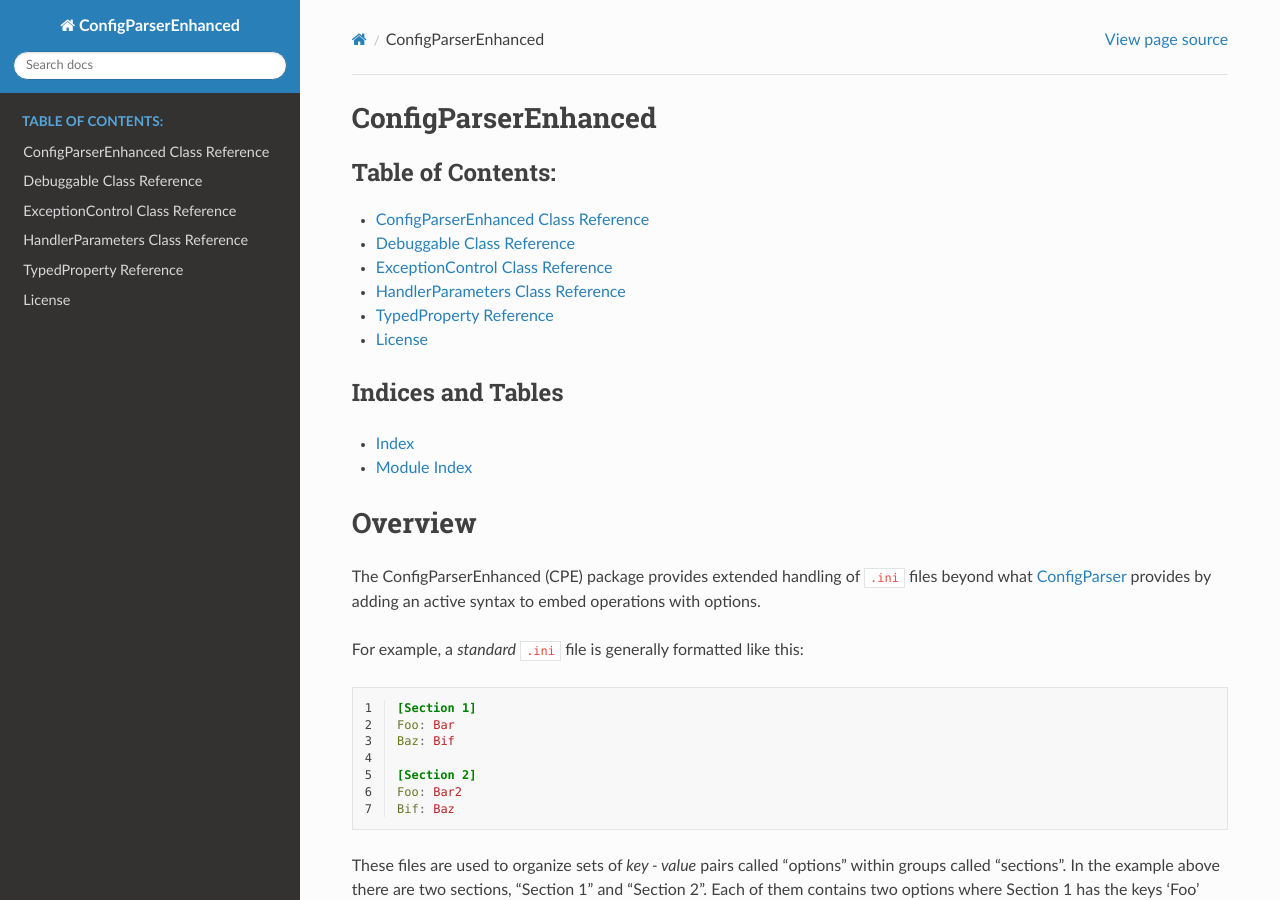
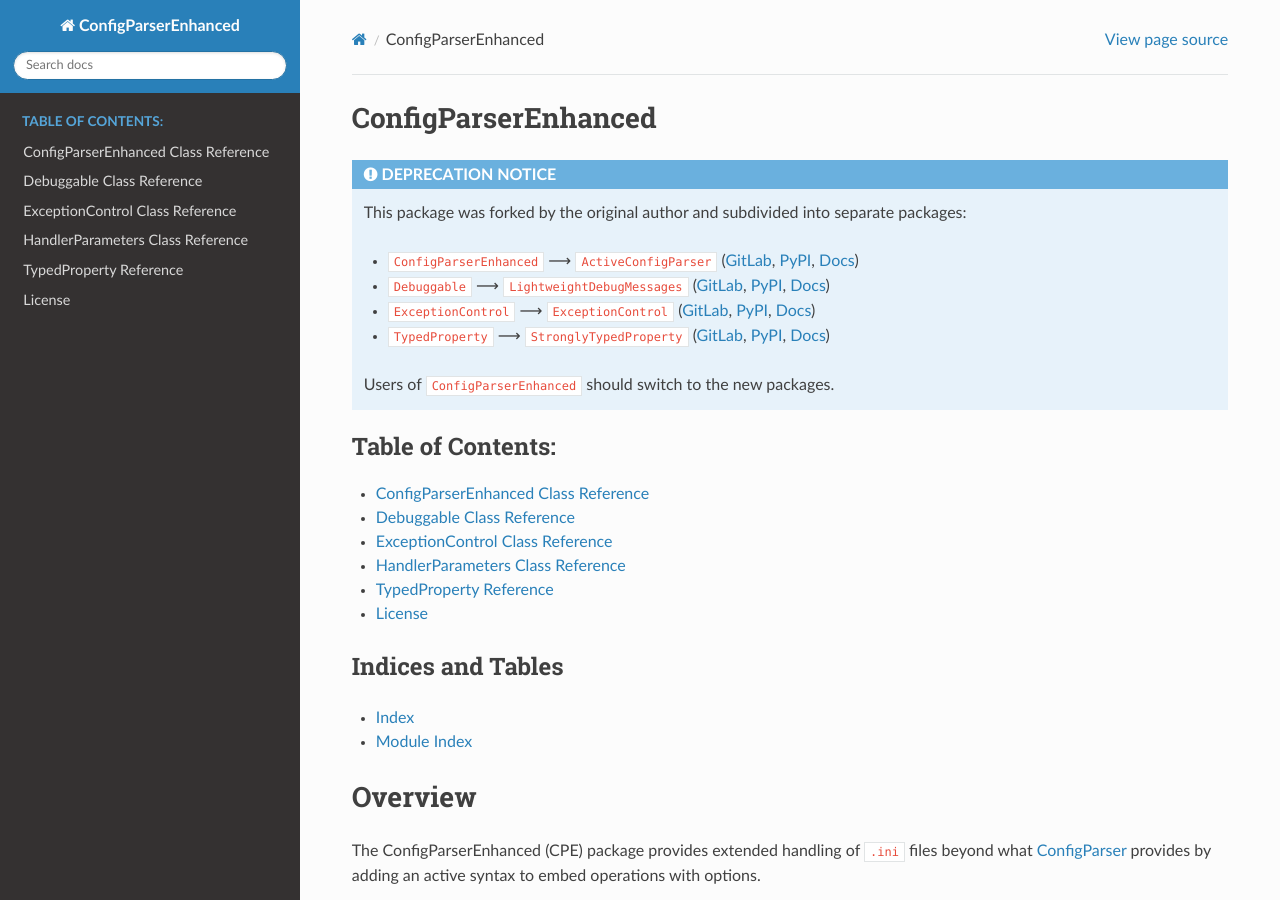
Before and after one commit to sandialabs/ConfigParserEnhanced, a Sphinx documentation site: the page built from doc/source/index.rst, in a window 1280 px wide and 900 px high. Built offline with Sphinx 7.4.7 and the Read the Docs theme 2.0.0, drawn with Linux system fonts in a browser that asks for light colours.

Commit message:
Add deprecation notice to the docs

```diff
--- a/doc/source/index.rst
+++ b/doc/source/index.rst
@@ -5,6 +5,31 @@
 
 ConfigParserEnhanced
 ====================
+
+.. admonition:: DEPRECATION NOTICE
+
+   This package was forked by the original author and subdivided into separate
+   packages:
+
+   * ``ConfigParserEnhanced`` ⟶ ``ActiveConfigParser``
+     (`GitLab <https://gitlab.com/semantik-software/code/python/ActiveConfigParser>`__,
+     `PyPI <https://pypi.org/project/activeconfigparser/>`__,
+     `Docs <https://semantik-software.gitlab.io/code/python/ActiveConfigParser/>`__)
+   * ``Debuggable`` ⟶ ``LightweightDebugMessages``
+     (`GitLab <https://gitlab.com/semantik-software/code/python/LightweightDebugMessages>`__,
+     `PyPI <https://pypi.org/project/lightweightdebugmessages/>`__,
+     `Docs <https://semantik-software.gitlab.io/code/python/LightweightDebugMessages>`__)
+   * ``ExceptionControl`` ⟶ ``ExceptionControl``
+     (`GitLab <https://gitlab.com/semantik-software/code/python/ExceptionControl>`__,
+     `PyPI <https://pypi.org/project/exceptioncontrol/>`__,
+     `Docs <https://semantik-software.gitlab.io/code/python/ExceptionControl>`__)
+   * ``TypedProperty`` ⟶ ``StronglyTypedProperty``
+     (`GitLab <https://gitlab.com/semantik-software/code/python/StronglyTypedProperty>`__,
+     `PyPI <https://pypi.org/project/stronglytypedproperty/>`__,
+     `Docs <https://semantik-software.gitlab.io/code/python/StronglyTypedProperty>`__)
+
+   Users of ``ConfigParserEnhanced`` should switch to the new packages.
+
 .. toctree::
    :maxdepth: 1
    :caption: Table of Contents:
--- a/pyproject.toml
+++ b/pyproject.toml
@@ -1,7 +1,7 @@
 [tool.poetry]
 name = "configparserenhanced"
 description = "A tool that extends configparser to enable enhanced processing of .ini files."
-version = "0.8.1.4"
+version = "0.8.1.5"
 license = "LICENSE"
 readme = "README.md"
 keywords = [
--- a/src/configparserenhanced/version.py
+++ b/src/configparserenhanced/version.py
@@ -45,4 +45,4 @@
 
 # Note, when updating this, the docstring in ConfigParserEnhanced
 # and in pyproject.toml should also be updated
-__version__ = "0.8.1.4"
+__version__ = "0.8.1.5"
```
Also changed, not shown: CHANGELOG.md (+4 -0 lines).
